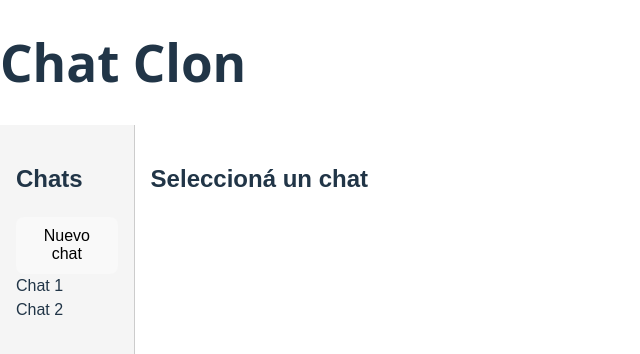
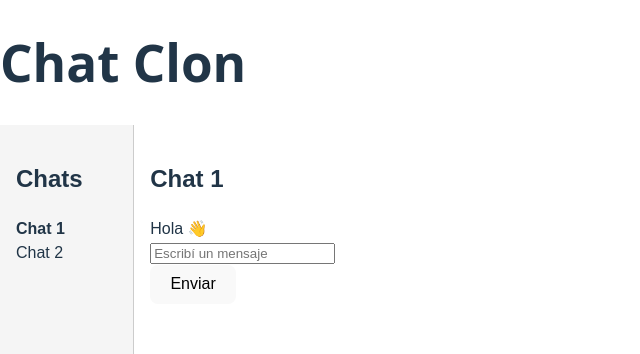
Before and after one commit to LeandroQuiroga7/Proyecto-Chat-UTN, a React (Vite) app: page / in a window 1280 px wide. Shown: the top 354 px of the page, without its empty margins (0-640 px from the left). Built offline with nearby package versions, Linux system fonts and the light colour scheme.

Commit message:
Agrego envío de mensajes por cada chat

```diff
--- a/src/App.jsx
+++ b/src/App.jsx
@@ -4,19 +4,46 @@ import ChatWindow from "./components/ChatWindow";
 import "./App.css";
 
 function App() {
-  const [selectedChat, setSelectedChat] = useState(null);
+  const [chats, setChats] = useState([
+    {
+      id: 1,
+      name: "Chat 1",
+      messages: [{ from: "bot", text: "Hola 👋" }],
+    },
+    {
+      id: 2,
+      name: "Chat 2",
+      messages: [{ from: "bot", text: "¿Cómo estás?" }],
+    },
+  ]);
+
+  const [selectedChatId, setSelectedChatId] = useState(1);
+
+  const selectedChat = chats.find(chat => chat.id === selectedChatId);
+
+  const sendMessage = (text) => {
+    setChats(
+      chats.map(chat =>
+        chat.id === selectedChatId
+          ? {
+              ...chat,
+              messages: [...chat.messages, { from: "user", text }],
+            }
+          : chat
+      )
+    );
+  };
 
   return (
     <div>
       <h1>Chat Clon</h1>
-
       <div className="app">
         <ChatList
-          selectedChat={selectedChat}
-          setSelectedChat={setSelectedChat}
+          chats={chats}
+          selectedChatId={selectedChatId}
+          onSelectChat={setSelectedChatId}
         />
-
-        <ChatWindow selectedChat={selectedChat} />
+        <ChatWindow chat={selectedChat} onSend={sendMessage} />
       </div>
     </div>
   );
--- a/src/components/ChatList.jsx
+++ b/src/components/ChatList.jsx
@@ -1,34 +1,15 @@
-import { useState } from "react";
-
-function ChatList({ selectedChat, setSelectedChat }) {
-  const [chats, setChats] = useState([
-    { id: 1, name: "Chat 1" },
-    { id: 2, name: "Chat 2" },
-  ]);
-
+function ChatList({ chats, selectedChatId, onSelectChat }) {
   return (
     <div className="chat-list">
       <h2>Chats</h2>
 
-      <button
-        onClick={() =>
-          setChats([
-            ...chats,
-            { id: chats.length + 1, name: `Chat ${chats.length + 1}` },
-          ])
-        }
-      >
-        Nuevo chat
-      </button>
-
-      {chats.map((chat) => (
+      {chats.map(chat => (
         <div
           key={chat.id}
-          onClick={() => setSelectedChat(chat)}
+          onClick={() => onSelectChat(chat.id)}
           style={{
             cursor: "pointer",
-            fontWeight:
-              selectedChat?.id === chat.id ? "bold" : "normal",
+            fontWeight: chat.id === selectedChatId ? "bold" : "normal",
           }}
         >
           {chat.name}
--- a/src/components/ChatWindow.jsx
+++ b/src/components/ChatWindow.jsx
@@ -1,9 +1,41 @@
-function ChatWindow({ selectedChat }) {
+import { useState } from "react";
+
+function ChatWindow({ chat, onSend }) {
+  const [text, setText] = useState("");
+
+  if (!chat) {
+    return <div className="chat-window">Seleccioná un chat</div>;
+  }
+
+  const handleSend = () => {
+    if (!text.trim()) return;
+    onSend(text);
+    setText("");
+  };
+
   return (
     <div className="chat-window">
-      <h2>
-        {selectedChat ? selectedChat.name : "Seleccioná un chat"}
-      </h2>
+      <h2>{chat.name}</h2>
+
+      <div className="messages">
+        {chat.messages.map((msg, index) => (
+          <div
+            key={index}
+            style={{
+              textAlign: msg.from === "user" ? "right" : "left",
+            }}
+          >
+            {msg.text}
+          </div>
+        ))}
+      </div>
+
+      <input
+        value={text}
+        onChange={(e) => setText(e.target.value)}
+        placeholder="Escribí un mensaje"
+      />
+      <button onClick={handleSend}>Enviar</button>
     </div>
   );
 }
```
